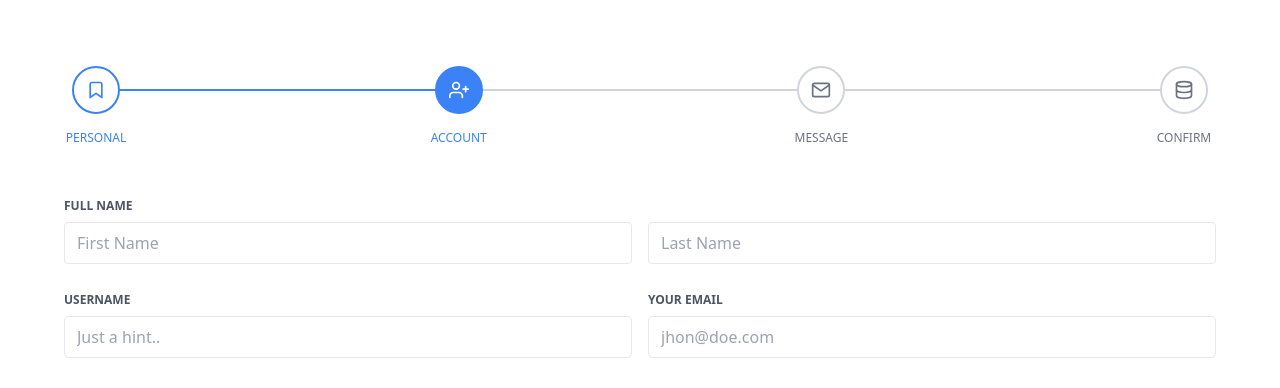
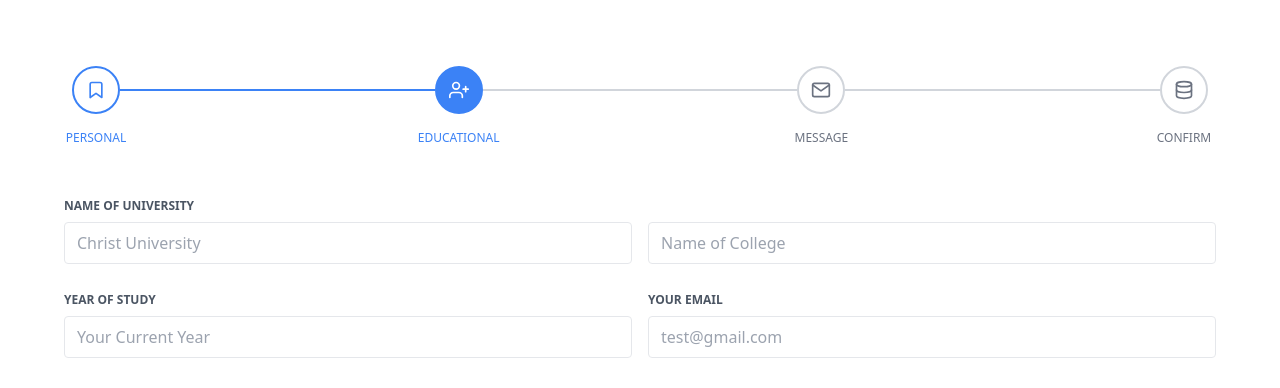
Before and after one commit to brekooname/law-scholars, a React (Create React App) app: page / in a window 1280 px wide. Shown: the part 1720-2108 px from the top of the page. Built offline with nearby package versions, Linux system fonts and the light colour scheme.

Commit message:
Update: Registration section for College info

```diff
--- a/src/components/Registration.jsx
+++ b/src/components/Registration.jsx
@@ -4,7 +4,7 @@ const Registration = () => {
     return (
         <div name='registration' className='w-full my-44'>
             <div className='max-w-[1240px] mx-auto'>
-            <div className='text-center'>
+                <div className='text-center'>
                     <h2 className='text-5xl font-bold'>Student Registration</h2>
                 </div>
                 <div className="p-5 my-20">
@@ -28,7 +28,7 @@ const Registration = () => {
                                         <line x1="23" y1="11" x2="17" y2="11"></line>
                                     </svg>
                                 </div>
-                                <div className="absolute top-0 -ml-10 text-center mt-16 w-32 text-xs font-medium uppercase text-blue-500">Account</div>
+                                <div className="absolute top-0 -ml-10 text-center mt-16 w-32 text-xs font-medium uppercase text-blue-500">Educational</div>
                             </div>
                             <div className="flex-auto border-t-2 transition duration-500 ease-in-out border-gray-300"></div>
                             <div className="flex items-center text-gray-500 relative">
@@ -55,27 +55,27 @@ const Registration = () => {
                     </div>
                     <div className="mt-8 p-4">
                         <div>
-                            <div className="font-bold text-gray-600 text-xs leading-8 uppercase h-6 mx-2 mt-3">Full Name</div>
+                            <div className="font-bold text-gray-600 text-xs leading-8 uppercase h-6 mx-2 mt-3">Name of University</div>
                             <div className="flex flex-col md:flex-row">
                                 <div className="w-full flex-1 mx-2 svelte-1l8159u">
                                     <div className="bg-white my-2 p-1 flex border border-gray-200 rounded svelte-1l8159u">
-                                        <input placeholder="First Name" className="p-1 px-2 appearance-none outline-none w-full text-gray-800" /> </div>
+                                        <input placeholder="Christ University" className="p-1 px-2 appearance-none outline-none w-full text-gray-800" /> </div>
                                 </div>
                                 <div className="w-full flex-1 mx-2 svelte-1l8159u">
                                     <div className="bg-white my-2 p-1 flex border border-gray-200 rounded svelte-1l8159u">
-                                        <input placeholder="Last Name" className="p-1 px-2 appearance-none outline-none w-full text-gray-800" /> </div>
+                                        <input placeholder="Name of College" className="p-1 px-2 appearance-none outline-none w-full text-gray-800" /> </div>
                                 </div>
                             </div>
                             <div className="flex flex-col md:flex-row">
                                 <div className="w-full mx-2 flex-1 svelte-1l8159u">
-                                    <div className="font-bold h-6 mt-3 text-gray-600 text-xs leading-8 uppercase"> Username</div>
+                                    <div className="font-bold h-6 mt-3 text-gray-600 text-xs leading-8 uppercase"> Year of Study</div>
                                     <div className="bg-white my-2 p-1 flex border border-gray-200 rounded svelte-1l8159u">
-                                        <input placeholder="Just a hint.." className="p-1 px-2 appearance-none outline-none w-full text-gray-800" /> </div>
+                                        <input type={"number"} placeholder="Your Current Year" className="p-1 px-2 appearance-none outline-none w-full text-gray-800" /> </div>
                                 </div>
                                 <div className="w-full mx-2 flex-1 svelte-1l8159u">
                                     <div className="font-bold h-6 mt-3 text-gray-600 text-xs leading-8 uppercase"> Your Email</div>
                                     <div className="bg-white my-2 p-1 flex border border-gray-200 rounded svelte-1l8159u">
-                                        <input placeholder="jhon@doe.com" className="p-1 px-2 appearance-none outline-none w-full text-gray-800" /> </div>
+                                        <input type={"email"} placeholder="test@gmail.com" className="p-1 px-2 appearance-none outline-none w-full text-gray-800" /> </div>
                                 </div>
                             </div>
                         </div>
```
